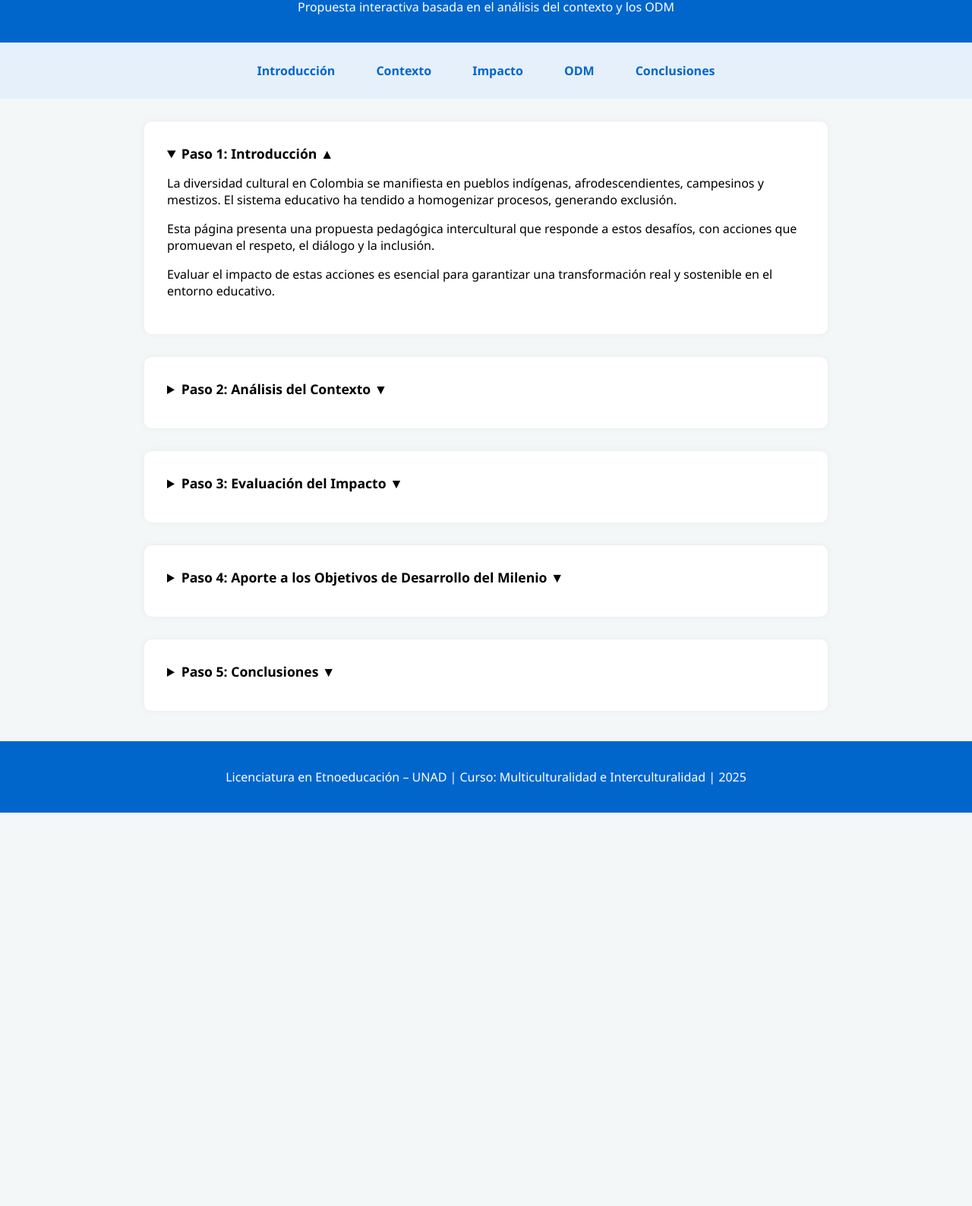
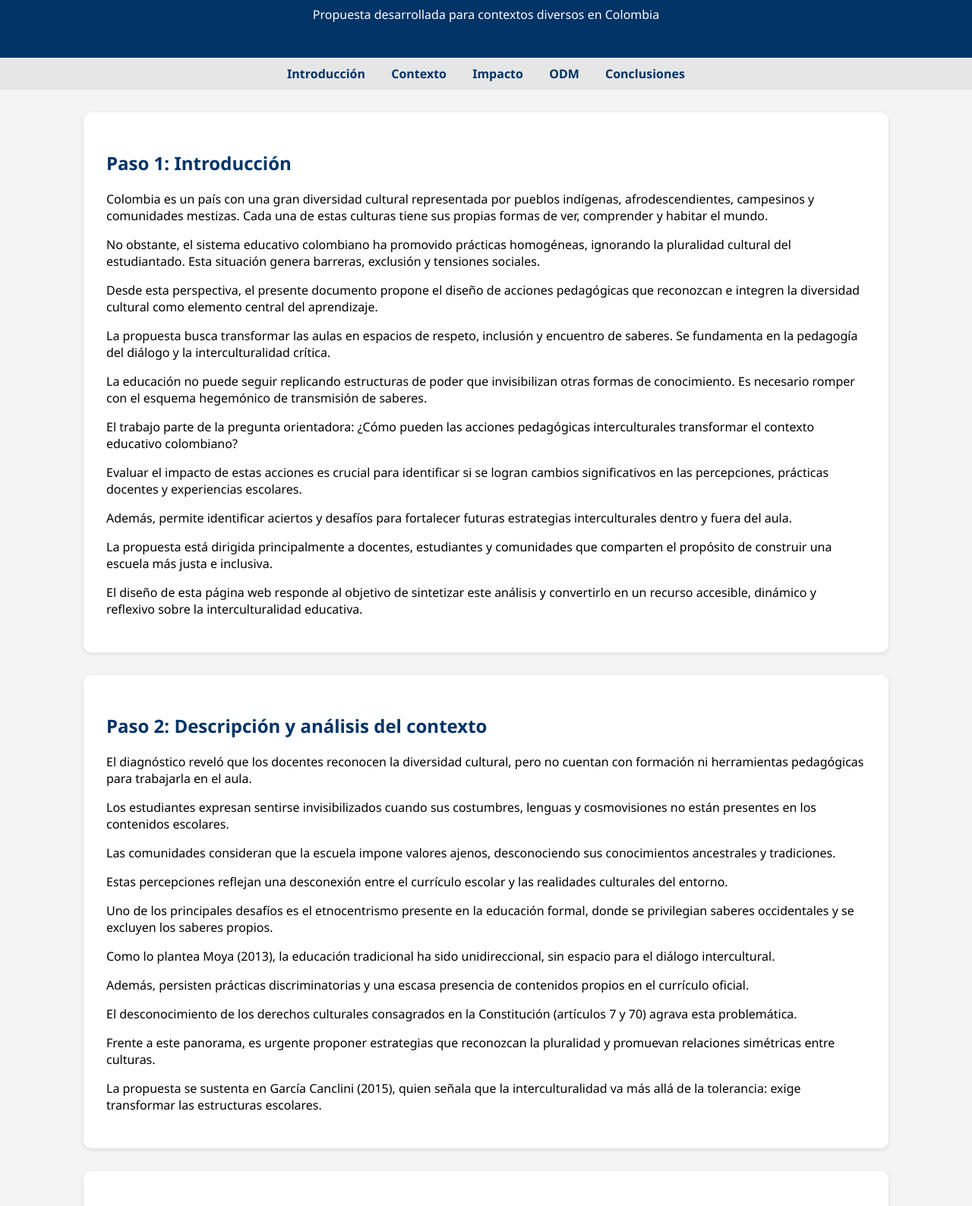
Before and after one commit to Gabriel54523/Gabriel54523.github.io, a plain HTML site: page index.html in a window 1280 px wide. Shown: the part 108-1696 px from the top of the page at 76% size. Before the commit the page ends 1178 px from the top, so only its background shows below. Drawn offline with Linux system fonts and the light colour scheme.

Commit message:
Actualiza index.html con mejoras de contenido y estructura

```diff
--- a/index.html
+++ b/index.html
@@ -5,85 +5,56 @@
   <meta name="viewport" content="width=device-width, initial-scale=1">
   <title>Acciones Pedagógicas Interculturales</title>
   <style>
-    * {
-      box-sizing: border-box;
-    }
-
     body {
+      font-family: 'Segoe UI', sans-serif;
+      background-color: #f4f4f4;
       margin: 0;
-      font-family: 'Segoe UI', sans-serif;
-      background: #f4f7f8;
+      padding: 0;
     }
 
     header {
-      background: #0066cc;
+      background-color: #003366;
       color: white;
-      padding: 20px;
+      padding: 30px 20px;
       text-align: center;
     }
 
     nav {
-      background: #e6f0fa;
-      display: flex;
-      justify-content: center;
-      flex-wrap: wrap;
-      padding: 10px 0;
+      background: #e6e6e6;
+      text-align: center;
+      padding: 10px;
     }
 
     nav a {
-      margin: 8px 15px;
+      margin: 0 15px;
       text-decoration: none;
-      color: #0066cc;
+      color: #003366;
       font-weight: bold;
-      padding: 8px 12px;
-      border-radius: 5px;
-      transition: background 0.3s;
     }
 
     nav a:hover {
-      background: #cce0f5;
+      text-decoration: underline;
     }
 
     section {
-      max-width: 900px;
+      background: white;
       margin: 30px auto;
-      background: white;
       padding: 30px;
+      max-width: 1000px;
       border-radius: 10px;
-      box-shadow: 0 0 10px rgba(0,0,0,0.05);
+      box-shadow: 0 2px 6px rgba(0,0,0,0.1);
     }
 
     h2 {
-      color: #0066cc;
-    }
-
-    summary {
-      font-weight: bold;
-      cursor: pointer;
-      font-size: 1.1em;
-      margin-bottom: 10px;
-    }
-
-    details[open] summary::after {
-      content: " ▲";
-    }
-
-    summary::after {
-      content: " ▼";
+      color: #003366;
     }
 
     footer {
-      background: #0066cc;
+      background-color: #003366;
       color: white;
       text-align: center;
       padding: 20px;
       margin-top: 40px;
-    }
-
-    @media (max-width: 600px) {
-      nav {
-        flex-direction: column;
-      }
     }
   </style>
 </head>
@@ -91,7 +62,7 @@
 
 <header>
   <h1>Acciones Pedagógicas Interculturales</h1>
-    <p>Propuesta interactiva basada en el análisis del contexto y los ODM</p>
+  <p>Propuesta desarrollada para contextos diversos en Colombia</p>
 </header>
 
 <nav>
@@ -103,59 +74,77 @@
 </nav>
 
 <section id="paso1">
-    <details open>
-      <summary>Paso 1: Introducción</summary>
-      <p>La diversidad cultural en Colombia se manifiesta en pueblos indígenas, afrodescendientes, campesinos y mestizos. El sistema educativo ha tendido a homogenizar procesos, generando exclusión.</p>
-      <p>Esta página presenta una propuesta pedagógica intercultural que responde a estos desafíos, con acciones que promuevan el respeto, el diálogo y la inclusión.</p>
-      <p>Evaluar el impacto de estas acciones es esencial para garantizar una transformación real y sostenible en el entorno educativo.</p>
-    </details>
+  <h2>Paso 1: Introducción</h2>
+  <p>Colombia es un país con una gran diversidad cultural representada por pueblos indígenas, afrodescendientes, campesinos y comunidades mestizas. Cada una de estas culturas tiene sus propias formas de ver, comprender y habitar el mundo.</p>
+  <p>No obstante, el sistema educativo colombiano ha promovido prácticas homogéneas, ignorando la pluralidad cultural del estudiantado. Esta situación genera barreras, exclusión y tensiones sociales.</p>
+  <p>Desde esta perspectiva, el presente documento propone el diseño de acciones pedagógicas que reconozcan e integren la diversidad cultural como elemento central del aprendizaje.</p>
+  <p>La propuesta busca transformar las aulas en espacios de respeto, inclusión y encuentro de saberes. Se fundamenta en la pedagogía del diálogo y la interculturalidad crítica.</p>
+  <p>La educación no puede seguir replicando estructuras de poder que invisibilizan otras formas de conocimiento. Es necesario romper con el esquema hegemónico de transmisión de saberes.</p>
+  <p>El trabajo parte de la pregunta orientadora: ¿Cómo pueden las acciones pedagógicas interculturales transformar el contexto educativo colombiano?</p>
+  <p>Evaluar el impacto de estas acciones es crucial para identificar si se logran cambios significativos en las percepciones, prácticas docentes y experiencias escolares.</p>
+  <p>Además, permite identificar aciertos y desafíos para fortalecer futuras estrategias interculturales dentro y fuera del aula.</p>
+  <p>La propuesta está dirigida principalmente a docentes, estudiantes y comunidades que comparten el propósito de construir una escuela más justa e inclusiva.</p>
+  <p>El diseño de esta página web responde al objetivo de sintetizar este análisis y convertirlo en un recurso accesible, dinámico y reflexivo sobre la interculturalidad educativa.</p>
 </section>
 
 <section id="paso2">
-    <details>
-      <summary>Paso 2: Análisis del Contexto</summary>
-      <p><strong>Docentes:</strong> Reconocen la diversidad, pero no tienen formación intercultural.</p>
-      <p><strong>Estudiantes:</strong> Se sienten ignorados cuando sus culturas no están reflejadas en los contenidos.</p>
-      <p><strong>Comunidades:</strong> Perciben imposición de valores externos y falta de reconocimiento de sus saberes.</p>
-      <p>Los desafíos principales son el etnocentrismo, la rigidez curricular y la discriminación cultural. Las acciones propuestas buscan una transformación estructural hacia la equidad educativa.</p>
-    </details>
+  <h2>Paso 2: Descripción y análisis del contexto</h2>
+  <p>El diagnóstico reveló que los docentes reconocen la diversidad cultural, pero no cuentan con formación ni herramientas pedagógicas para trabajarla en el aula.</p>
+  <p>Los estudiantes expresan sentirse invisibilizados cuando sus costumbres, lenguas y cosmovisiones no están presentes en los contenidos escolares.</p>
+  <p>Las comunidades consideran que la escuela impone valores ajenos, desconociendo sus conocimientos ancestrales y tradiciones.</p>
+  <p>Estas percepciones reflejan una desconexión entre el currículo escolar y las realidades culturales del entorno.</p>
+  <p>Uno de los principales desafíos es el etnocentrismo presente en la educación formal, donde se privilegian saberes occidentales y se excluyen los saberes propios.</p>
+  <p>Como lo plantea Moya (2013), la educación tradicional ha sido unidireccional, sin espacio para el diálogo intercultural.</p>
+  <p>Además, persisten prácticas discriminatorias y una escasa presencia de contenidos propios en el currículo oficial.</p>
+  <p>El desconocimiento de los derechos culturales consagrados en la Constitución (artículos 7 y 70) agrava esta problemática.</p>
+  <p>Frente a este panorama, es urgente proponer estrategias que reconozcan la pluralidad y promuevan relaciones simétricas entre culturas.</p>
+  <p>La propuesta se sustenta en García Canclini (2015), quien señala que la interculturalidad va más allá de la tolerancia: exige transformar las estructuras escolares.</p>
 </section>
 
 <section id="paso3">
-    <details>
-      <summary>Paso 3: Evaluación del Impacto</summary>
-      <ul>
-        <li>Promoción de la empatía, el respeto y el reconocimiento cultural.</li>
-        <li>Incremento de la autoestima y pertenencia de los estudiantes.</li>
-        <li>Transformación de las prácticas docentes hacia modelos más inclusivos.</li>
-      </ul>
-      <p>Las acciones tienen el potencial de impulsar el diálogo intercultural, mejorar la calidad educativa y contribuir a una sociedad más justa.</p>
-    </details>
+  <h2>Paso 3: Evaluación del impacto social y educativo</h2>
+  <p>Las acciones pedagógicas propuestas tienen un impacto significativo en la transformación de la experiencia educativa en contextos diversos.</p>
+  <p>La implementación de un aula intercultural permite el fortalecimiento del respeto mutuo, la empatía y el reconocimiento de saberes locales.</p>
+  <p>Al organizar jornadas culturales mensuales con participación directa de las comunidades, se visibilizan sus prácticas y conocimientos.</p>
+  <p>El proyecto “Mi historia, mi cultura” permite a los estudiantes integrar sus relatos personales y familiares al proceso educativo.</p>
+  <p>Esto favorece el desarrollo de la autoestima, el sentido de pertenencia y la identidad cultural en los jóvenes.</p>
+  <p>La formación docente en educación intercultural transforma las prácticas de enseñanza y genera una actitud más crítica e inclusiva.</p>
+  <p>Además, el rediseño del currículo con enfoque flexible e intercultural contextualiza los aprendizajes y mejora el rendimiento académico.</p>
+  <p>Estas acciones favorecen una mayor participación de las familias y comunidades en los procesos escolares.</p>
+  <p>También promueven la construcción de un entorno escolar libre de discriminación y violencia simbólica.</p>
+  <p>En conjunto, estas estrategias contribuyen a una educación más humana, inclusiva y transformadora.</p>
 </section>
 
 <section id="paso4">
-    <details>
-      <summary>Paso 4: Aporte a los Objetivos de Desarrollo del Milenio</summary>
-      <p>Las propuestas están alineadas con los siguientes ODM:</p>
-      <ul>
-        <li><strong>ODM 2:</strong> Educación de calidad, adaptada a las realidades culturales.</li>
-        <li><strong>ODM 10:</strong> Reducción de desigualdades mediante inclusión educativa.</li>
-        <li><strong>ODM 16:</strong> Fomento de paz y justicia a través del reconocimiento de todas las voces.</li>
-      </ul>
-      <p>Estas acciones pedagógicas contribuyen al desarrollo sostenible y a la transformación positiva de las comunidades.</p>
-    </details>
+  <h2>Paso 4: Aporte a los Objetivos de Desarrollo del Milenio (ODM)</h2>
+  <p>La propuesta pedagógica se alinea directamente con los Objetivos de Desarrollo del Milenio, especialmente en lo que respecta a la educación, la igualdad y la inclusión.</p>
+  <p>En primer lugar, se relaciona con el ODM 2, que busca garantizar la educación básica universal con calidad y pertinencia cultural.</p>
+  <p>Al adaptar los contenidos escolares a los contextos culturales, se mejora la permanencia y el aprendizaje de los estudiantes.</p>
+  <p>En segundo lugar, responde al ODM 10, que plantea reducir las desigualdades dentro y entre los países.</p>
+  <p>La inclusión de las culturas tradicionales y el reconocimiento de la diversidad favorecen la equidad educativa.</p>
+  <p>En tercer lugar, contribuye al ODM 16, que promueve sociedades pacíficas, justas e inclusivas con instituciones eficaces.</p>
+  <p>El fortalecimiento del diálogo intercultural en la escuela aporta a la convivencia y resolución pacífica de conflictos.</p>
+  <p>Estas acciones no solo benefician a la escuela, sino también a la comunidad en general, al fortalecer el tejido social.</p>
+  <p>Además, vincular la educación intercultural con los ODM otorga legitimidad y proyección internacional a estas propuestas.</p>
+  <p>Por tanto, implementar estas acciones pedagógicas es un aporte concreto al desarrollo sostenible desde el contexto local.</p>
 </section>
 
 <section id="paso5">
-    <details>
-      <summary>Paso 5: Conclusiones</summary>
-      <p>La educación intercultural debe trascender el discurso y materializarse en acciones concretas que conviertan el aula en un espacio de encuentro y respeto.</p>
-      <p>Repensar el rol del docente, rediseñar el currículo y vincular a las comunidades son pasos fundamentales para construir una escuela verdaderamente inclusiva.</p>
-    </details>
+  <h2>Paso 5: Conclusiones</h2>
+  <p>La educación intercultural debe ser una práctica concreta que transforme la escuela en un espacio de encuentro, respeto y participación activa.</p>
+  <p>Este análisis permitió evidenciar las tensiones estructurales del sistema educativo colombiano frente a la diversidad cultural.</p>
+  <p>Se presentaron acciones viables y contextualizadas que permiten superar prácticas discriminatorias y excluyentes.</p>
+  <p>Estas acciones buscan empoderar a estudiantes, docentes y comunidades para construir procesos educativos más justos.</p>
+  <p>Además, fortalecen el tejido social y promueven el reconocimiento de las culturas como parte del patrimonio educativo.</p>
+  <p>Una verdadera educación intercultural exige repensar el rol del docente como mediador y agente de cambio.</p>
+  <p>También implica reformar el currículo, flexibilizar los contenidos y abrir espacios de participación a las comunidades.</p>
+  <p>El impacto a largo plazo incluye el mejoramiento del clima escolar, mayor inclusión y reducción de la deserción escolar.</p>
+  <p>Esta propuesta es una apuesta por la equidad, la justicia social y el respeto a la diferencia en la educación.</p>
+  <p>Finalmente, se espera que estas reflexiones inspiren a más educadores a transformar sus prácticas hacia una verdadera interculturalidad.</p>
 </section>
 
 <footer>
-    <p>Licenciatura en Etnoeducación – UNAD | Curso: Multiculturalidad e Interculturalidad | 2025</p>
+  <p>UNAD – Licenciatura en Etnoeducación | Estudiante: Dency Esperanza Chaparro Bohórquez | Mayo 2025</p>
 </footer>
 
 </body>
```
Lines whose indentation alone changed are shown as unchanged.
